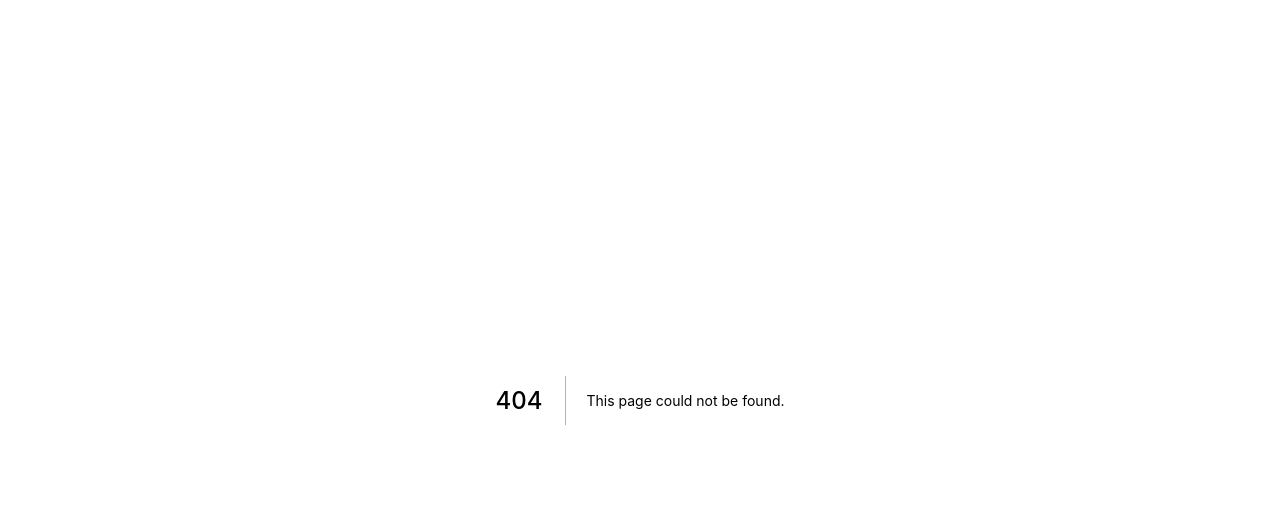
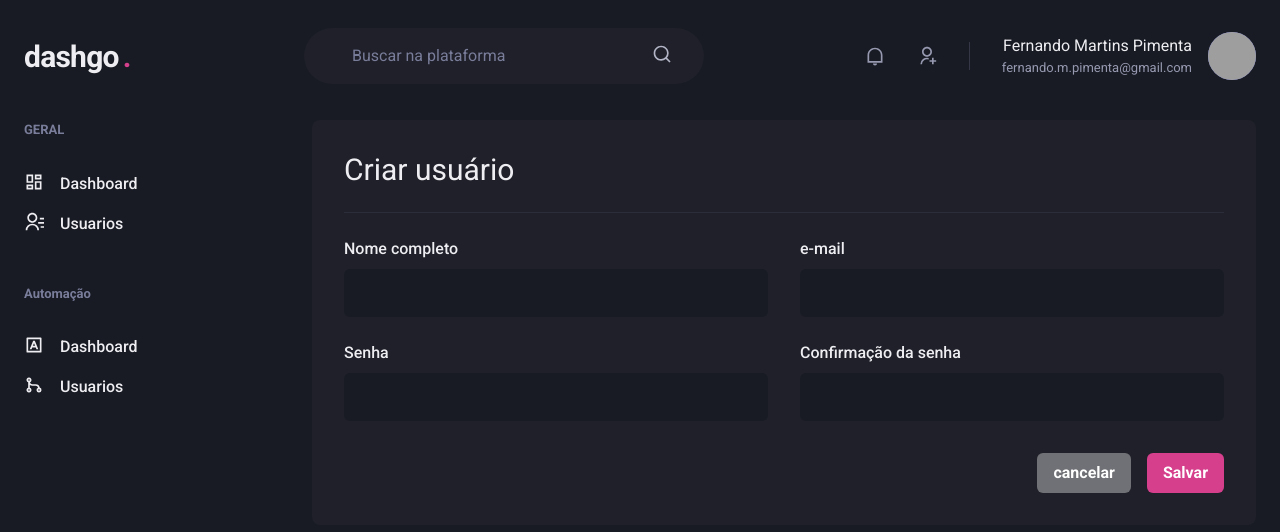
Before and after one commit to pimentafm/Dashgo, a Next.js app: page /users/create in a window 1280 px wide. Before the commit this address had no page. Shown: the top 532 px of the page. Built offline with nearby package versions, Linux system fonts and the light colour scheme; grey boxes are pictures that could not be loaded.

Commit message:
Add create user page

```diff
--- /dev/null
+++ b/src/pages/users/create.tsx
@@ -0,0 +1,54 @@
+import {
+  Box,
+  Button,
+  Divider,
+  Flex,
+  Heading,
+  HStack,
+  SimpleGrid,
+  VStack,
+} from "@chakra-ui/react";
+import { Input } from "../../components/Form/Input";
+
+import { Header } from "../../components/Header";
+import { Sidebar } from "../../components/Sidebar";
+
+export default function CreateUser() {
+  return (
+    <Box>
+      <Header />
+      <Flex w="100%" my="6" maxWidth={1480} mx="auto" px="6">
+        <Sidebar />
+
+        <Box flex="1" borderRadius="8" bg="gray.800" p="8">
+          <Heading size="lg" fontWeight="normal">
+            Criar usuário
+          </Heading>
+          <Divider my="6" borderColor="gray.700" />
+
+          <VStack spacing="6">
+            <SimpleGrid minChildWidth="240px" spacing="8" w="100%">
+              <Input name="name" label="Nome completo" />
+              <Input name="email" type="email" label="e-mail" />
+            </SimpleGrid>
+            <SimpleGrid minChildWidth="240px" spacing="8" w="100%">
+              <Input name="password" type="password" label="Senha" />
+              <Input
+                name="password_confirmation"
+                type="password"
+                label="Confirmação da senha"
+              />
+            </SimpleGrid>
+          </VStack>
+
+          <Flex mt="8" justify="flex-end">
+            <HStack spacing="4">
+              <Button colorScheme="whiteAlpha">cancelar</Button>
+              <Button colorScheme="pink">Salvar</Button>
+            </HStack>
+          </Flex>
+        </Box>
+      </Flex>
+    </Box>
+  );
+}
```
